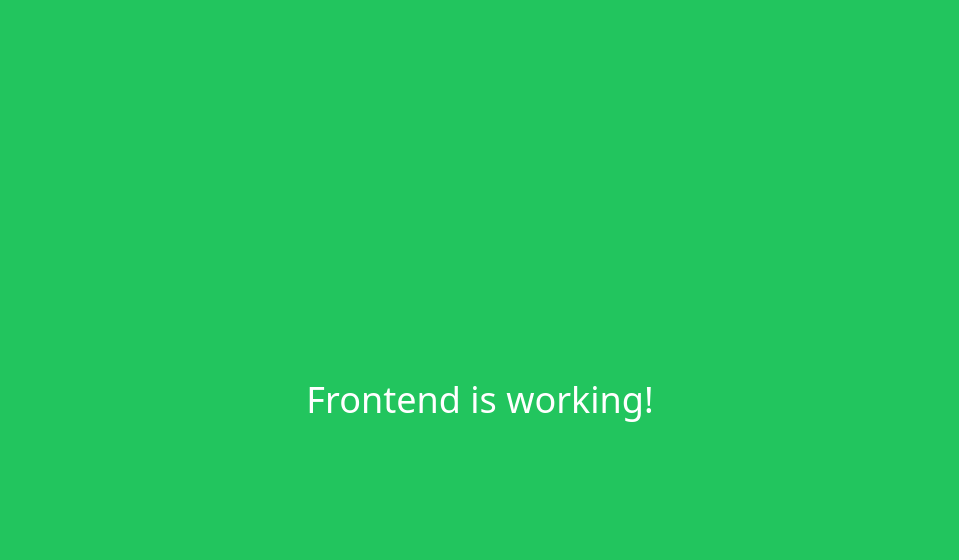
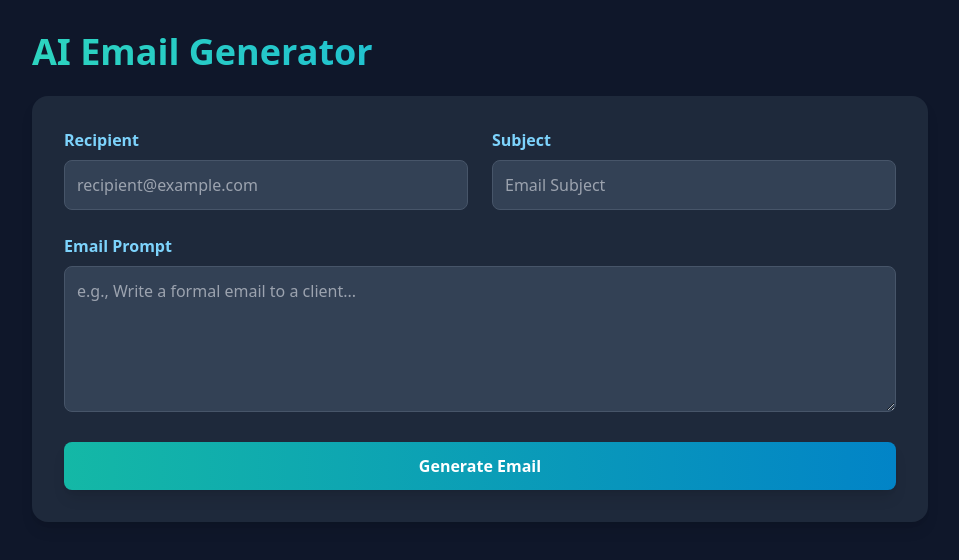
Before and after one commit to mishra502/ai-email-generator, a React (Create React App) app: page / in a window 1280 px wide. Shown: the top 560 px of the page, without its empty margins (160-1119 px from the left). Built offline with nearby package versions, Linux system fonts and the light colour scheme.

Commit message:
frontend

```diff
--- a/package.json
+++ b/package.json
@@ -36,5 +36,10 @@
       "last 1 firefox version",
       "last 1 safari version"
     ]
+  },
+  "devDependencies": {
+    "autoprefixer": "^10.4.21",
+    "postcss": "^8.5.6",
+    "tailwindcss": "^4.1.13"
   }
 }
--- a/src/App.js
+++ b/src/App.js
@@ -1,7 +1,119 @@
+import React, { useState } from "react";
+
 function App() {
+  const [prompt, setPrompt] = useState("");
+  const [recipient, setRecipient] = useState("");
+  const [subject, setSubject] = useState("");
+  const [generatedEmail, setGeneratedEmail] = useState("");
+  const [isLoading, setIsLoading] = useState(false);
+  const [error, setError] = useState(null);
+
+  const handleGenerate = async (e) => {
+    e.preventDefault();
+    setIsLoading(true);
+    setError(null);
+    setGeneratedEmail("");
+
+    if (!prompt || !recipient || !subject) {
+      setError("Please fill in all fields.");
+      setIsLoading(false);
+      return;
+    }
+
+    try {
+      const response = await fetch('/api/generate-email', {
+        method: "POST",
+        headers: { "Content-Type": "application/json" },
+        body: JSON.stringify({ prompt, recipient, subject }),
+      });
+
+      if (!response.ok) throw new Error("Failed to fetch");
+
+      const data = await response.json();
+      setGeneratedEmail(data.email_body);
+    } catch (err) {
+      setError("Failed to generate email. Please try again.");
+    } finally {
+      setIsLoading(false);
+    }
+  };
+
   return (
-    <div className="bg-green-500 h-screen flex items-center justify-center text-white text-4xl">
-      Frontend is working!
+    <div className="min-h-screen text-white p-8 font-sans">
+      <div className="max-w-4xl mx-auto">
+        <h1 className="text-4xl font-bold text-transparent bg-clip-text bg-gradient-to-r from-teal-400 to-sky-500 mb-6">
+          AI Email Generator
+        </h1>
+
+        <form
+          onSubmit={handleGenerate}
+          className="bg-slate-800 p-8 rounded-2xl shadow-lg mb-8"
+        >
+          <div className="grid md:grid-cols-2 gap-6 mb-6">
+            <div>
+              <label className="block text-sky-300 font-semibold mb-2">
+                Recipient
+              </label>
+              <input
+                type="email"
+                value={recipient}
+                onChange={(e) => setRecipient(e.target.value)}
+                placeholder="recipient@example.com"
+                className="w-full p-3 bg-slate-700 text-white rounded-lg border border-slate-600"
+                required
+              />
+            </div>
+            <div>
+              <label className="block text-sky-300 font-semibold mb-2">
+                Subject
+              </label>
+              <input
+                type="text"
+                value={subject}
+                onChange={(e) => setSubject(e.target.value)}
+                placeholder="Email Subject"
+                className="w-full p-3 bg-slate-700 text-white rounded-lg border border-slate-600"
+                required
+              />
+            </div>
+          </div>
+          <div className="mb-6">
+            <label className="block text-sky-300 font-semibold mb-2">
+              Email Prompt
+            </label>
+            <textarea
+              value={prompt}
+              onChange={(e) => setPrompt(e.target.value)}
+              placeholder="e.g., Write a formal email to a client..."
+              rows="5"
+              className="w-full p-3 bg-slate-700 text-white rounded-lg border border-slate-600 resize-y"
+              required
+            />
+          </div>
+          <button
+            type="submit"
+            className="w-full bg-gradient-to-r from-teal-500 to-sky-600 text-white font-bold py-3 px-6 rounded-lg shadow-lg hover:from-teal-400 hover:to-sky-500 transition-all duration-300"
+            disabled={isLoading}
+          >
+            {isLoading ? "Generating..." : "Generate Email"}
+          </button>
+          {error && <p className="text-red-400 mt-4 text-center">{error}</p>}
+        </form>
+
+        {generatedEmail && (
+          <div className="bg-slate-800 p-8 rounded-2xl shadow-lg mb-8">
+            <h2 className="text-2xl font-bold text-sky-300 mb-4">
+              Generated Email
+            </h2>
+            <div className="bg-slate-700 p-6 rounded-lg border border-slate-600 whitespace-pre-wrap">
+              <p>To: {recipient}</p>
+              <p>Subject: {subject}</p>
+              <hr className="my-4 border-slate-600" />
+              <p>{generatedEmail}</p>
+            </div>
+          </div>
+        )}
+      </div>
     </div>
   );
 }
```
Also changed, not shown: 1 other file (tests, documents, lock files or other folders).
